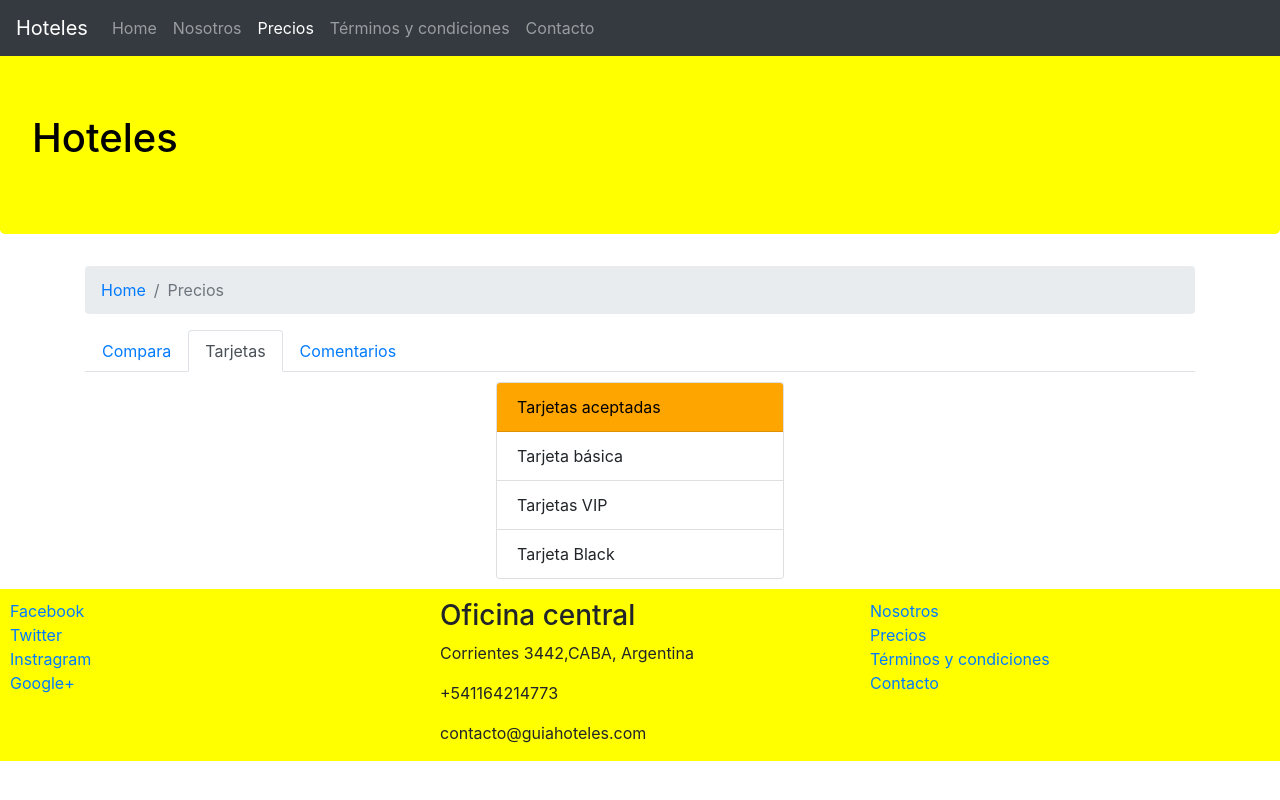
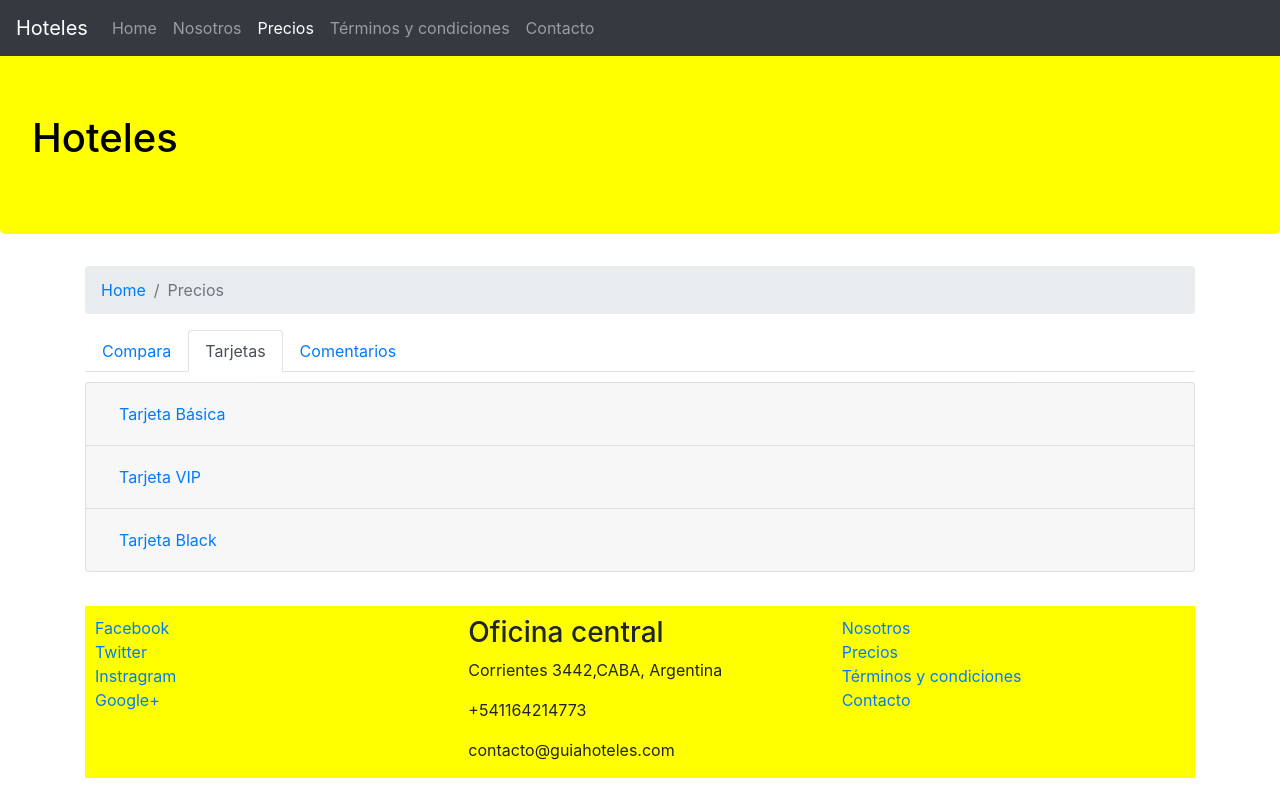
Before and after one commit to kalaniz0018/guia-hoteles-1er-proy-nodejs, a website: page precios.html in a window 1280 px wide. Both pictures are taken after a click on the tab "Tarjetas". Drawn offline with nearby package versions, Linux system fonts and the light colour scheme; a web font is replaced by a local one.

Commit message:
Incorporando Collapse

```diff
--- a/precios.html
+++ b/precios.html
@@ -172,16 +172,51 @@
         </div>
       </div>
       <div class="tab-pane fade" id="tarjetas" role="tabpanel" aria-labelledby="tarjetas-tab">
-        <div class="d-flex justify-content-center">
-          <div class="card" style="width: 18rem;">
-            <div class="card-header" style="background-color:orange; color: black;">
-              Tarjetas aceptadas
+        <div class="accordion" id="accordionTarjetas">
+          <div class="card">
+            <div class="card-header" id="headingOne">
+              <h5 class="mb-0">
+                <button class="btn btn-link" type="button" data-toggle="collapse" data-target="#collapseBasica"
+                  aria-expanded="true" aria-controls="collapseBasica">Tarjeta Básica</button>
+              </h5>
             </div>
-            <ul class="list-group list-group-flush">
-              <li class="list-group-item">Tarjeta básica</li>
-              <li class="list-group-item">Tarjetas VIP</li>
-              <li class="list-group-item">Tarjeta Black</li>
-            </ul>
+
+            <div id="collapseBasica" class="collapse" aria-labelledby="headingOne" data-parent="#accordionTarjetas">
+              <div class="card-body">
+                Podes reservar en 3 cuotas sin interés.
+              </div>
+            </div>
+          </div>
+
+          <div class="card">
+            <div class="card-header" id="headingTwo">
+              <h5 class="mb-0">
+                <button class="btn btn-link" type="button" data-toggle="collapse" data-target="#collapseVIP"
+                  aria-expanded="false" aria-controls="collapseVIP">Tarjeta VIP</button>
+              </h5>
+            </div>
+
+            <div id="collapseVIP" class="collapse" aria-labelledby="headingTwo" data-parent="#accordionTarjetas">
+              <div class="card-body">
+                Podes reservar con 6 cuotas sin interés.
+                Al llegar recibirás una canasta de obsequios para disfrutar con tu familia.
+              </div>
+            </div>
+          </div>
+
+          <div class="card">
+            <div class="card-header" id="headingThree">
+              <h5 class="mb-0">
+                <button class="btn btn-link" type="button" data-toggle="collapse" data-target="#collapseBlack"
+                  aria-expanded="false" aria-controls="collapseBlack">Tarjeta Black</button>
+              </h5>
+            </div>
+
+            <div id="collapseBlack" class="collapse" aria-labelledby="headingThree" data-parent="#accordionTarjetas">
+              <div class="card-body">
+                Podes reservar en 12 cuotas sin interés. Al llegar, recibirás una canasta de obsequios para disfrutar
+                con tu familia, acceso al gimnasio y SPA todos los días de tus vacaciones.
+              </div>
             </div>
           </div>
         </div>
@@ -189,7 +224,6 @@
           Comentarios
         </div>
       </div>
-
     </div>
     <footer>
       <div class="row">
```
Lines whose indentation alone changed are shown as unchanged.
